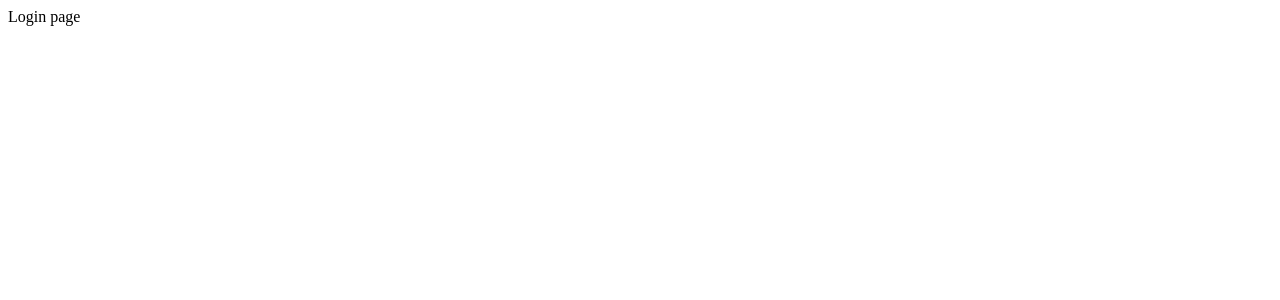
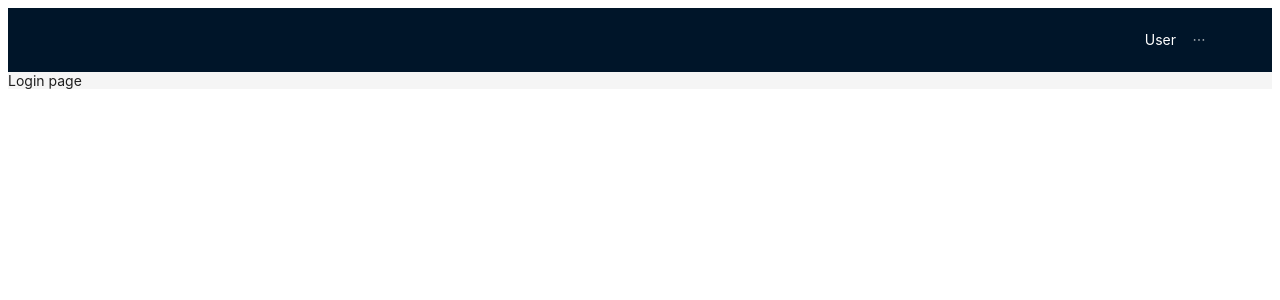
Before and after one commit to Katsiaryna-Andrabaila/calendar-cra, a React (Create React App) app: page /login in a window 1280 px wide. Shown: the top 300 px of the page. Built offline with nearby package versions, Linux system fonts and the light colour scheme.

Commit message:
feat: add navbar

```diff
--- a/src/App.tsx
+++ b/src/App.tsx
@@ -1,8 +1,18 @@
+import { Layout } from "antd";
 import "./App.css";
 import { AppRouter } from "./components/AppRouter";
+import Navbar from "./components/Navbar";
+import { Content } from "antd/es/layout/layout";
 
 const App = () => {
-  return <AppRouter />;
+  return (
+    <Layout>
+      <Navbar />
+      <Content>
+        <AppRouter />
+      </Content>
+    </Layout>
+  );
 };
 
 export default App;
--- /dev/null
+++ b/src/components/Navbar.tsx
@@ -0,0 +1,36 @@
+import { Menu, Row } from "antd";
+import { Header } from "antd/es/layout/layout";
+import { useNavigate } from "react-router-dom";
+
+const Navbar = () => {
+  const navigate = useNavigate();
+  const isAuth = true;
+
+  const navItemsNotAuth = ["Log in"].map((el) => ({
+    key: el,
+    label: el,
+    onClick: () => navigate("/login"),
+  }));
+
+  const navItemsAuth = ["Log out"].map((el) => ({
+    key: el,
+    label: el,
+    onClick: () => navigate("/"),
+  }));
+
+  return (
+    <Header>
+      <Row justify={"end"}>
+        {isAuth && <div style={{ color: "white" }}>User</div>}
+        <Menu
+          theme="dark"
+          mode="horizontal"
+          selectable={false}
+          items={isAuth ? navItemsAuth : navItemsNotAuth}
+        />
+      </Row>
+    </Header>
+  );
+};
+
+export default Navbar;
```
